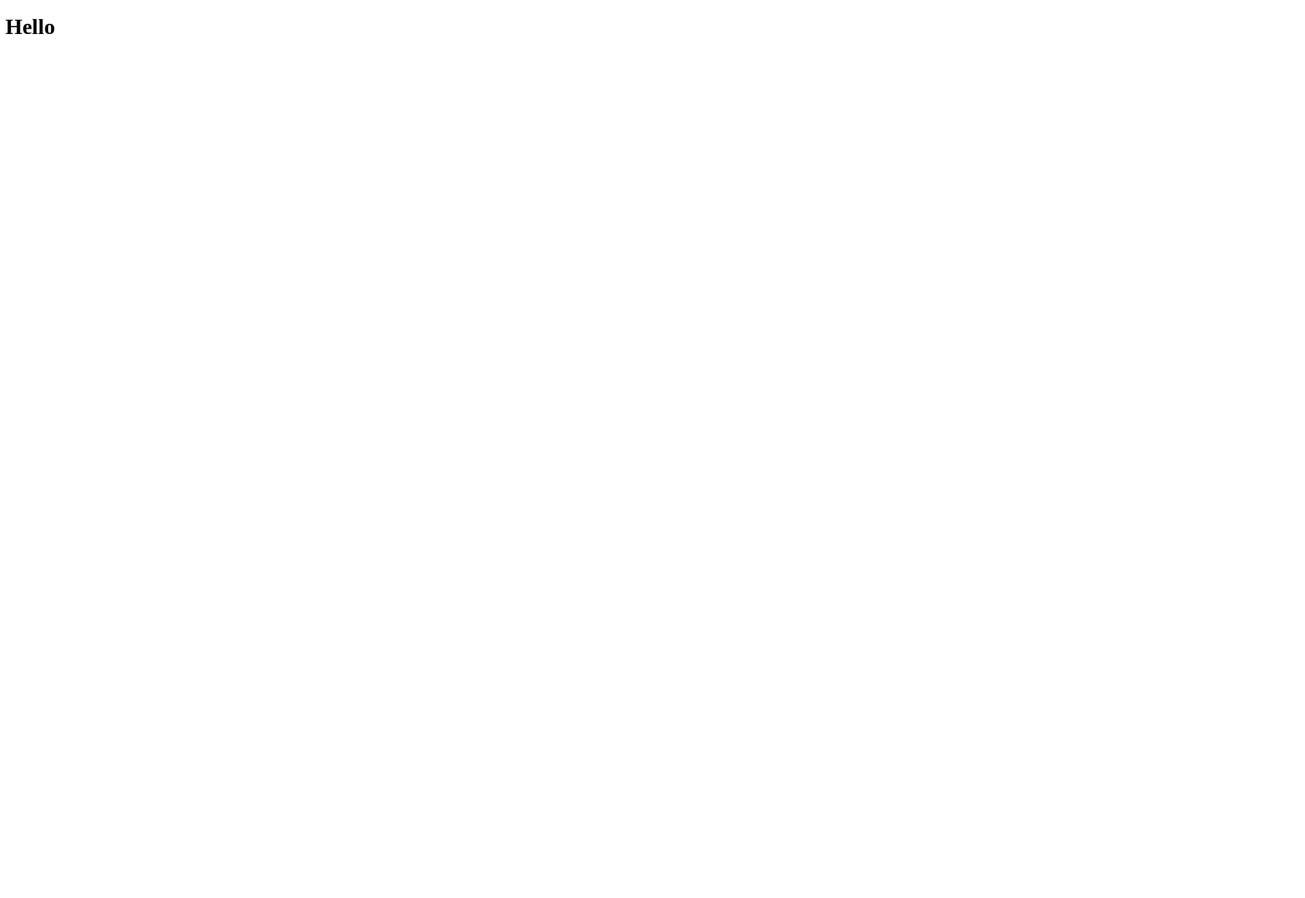
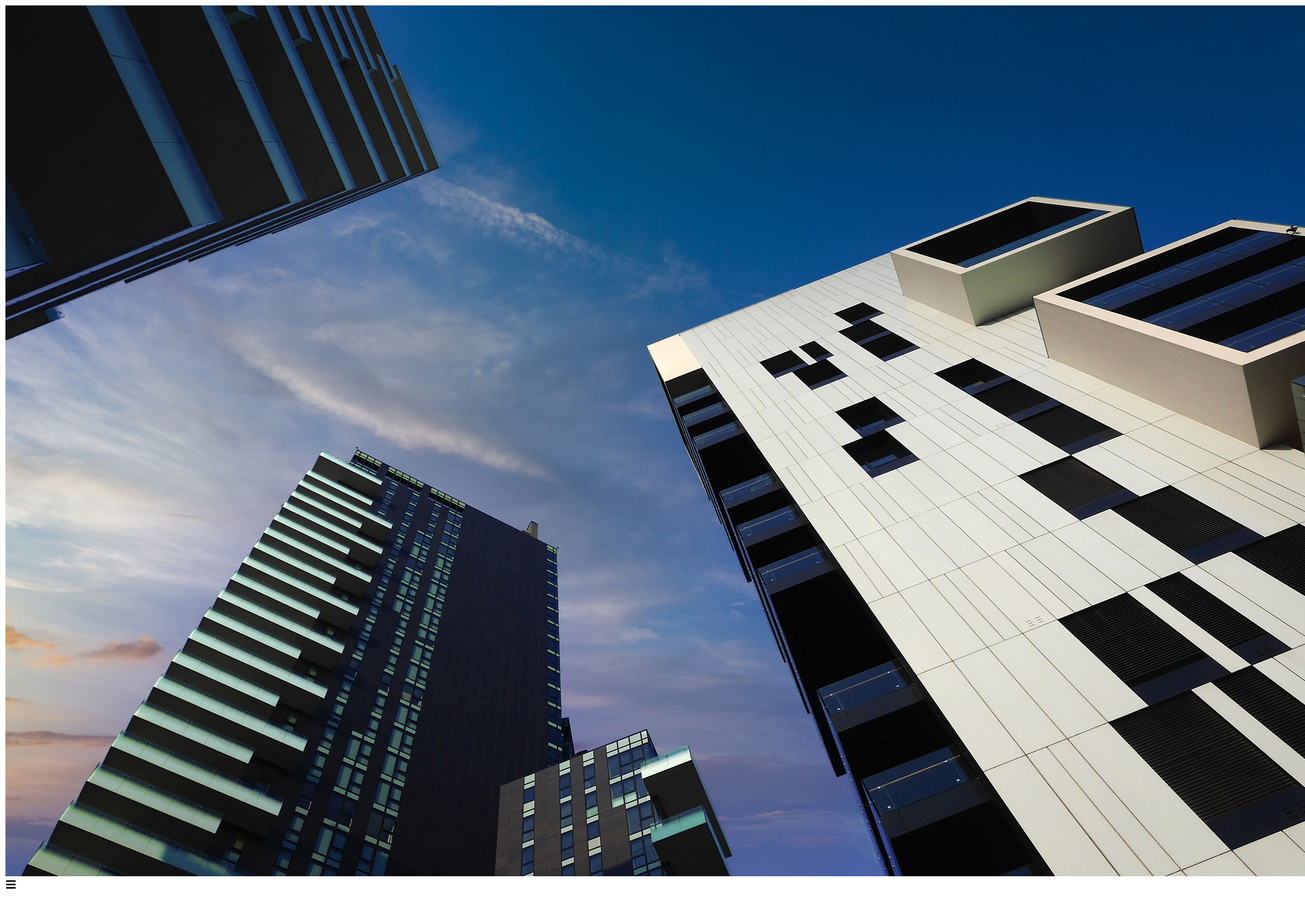
Before and after one commit to JosephOgba/A-basic-consulting-website, a React (Create React App) app: page / in a window 1280 px wide. Shown: the whole page at 68% size, 1920 px wide, since content can reach past the window. Before the commit the page ends 800 px from the top, so only its background shows below. Built offline with nearby package versions, Linux system fonts and the light colour scheme.

Commit message:
added an icon and image to the home screen

```diff
--- a/src/App.js
+++ b/src/App.js
@@ -1,8 +1,9 @@
 import React from 'react'
+import Navbar from './components/Navbar';
 function App() {
   return (
     <div >
-  <h1>Hello</h1>
+     <Navbar />
 
     </div>
   );
--- a/src/components/Navbar.js
+++ b/src/components/Navbar.js
@@ -1,4 +1,5 @@
 import React from 'react'
+import {FaBars} from 'react-icons/fa'
 import office_building from './Images/office_building.jpg'
 
 
@@ -10,7 +11,7 @@ function Navbar() {
         <img src={office_building} alt ='office_building'/>
          </a>
        <div className= 'hamburger'>
-
+         <FaBars />
        </div>
        </nav>
     </div>
```
